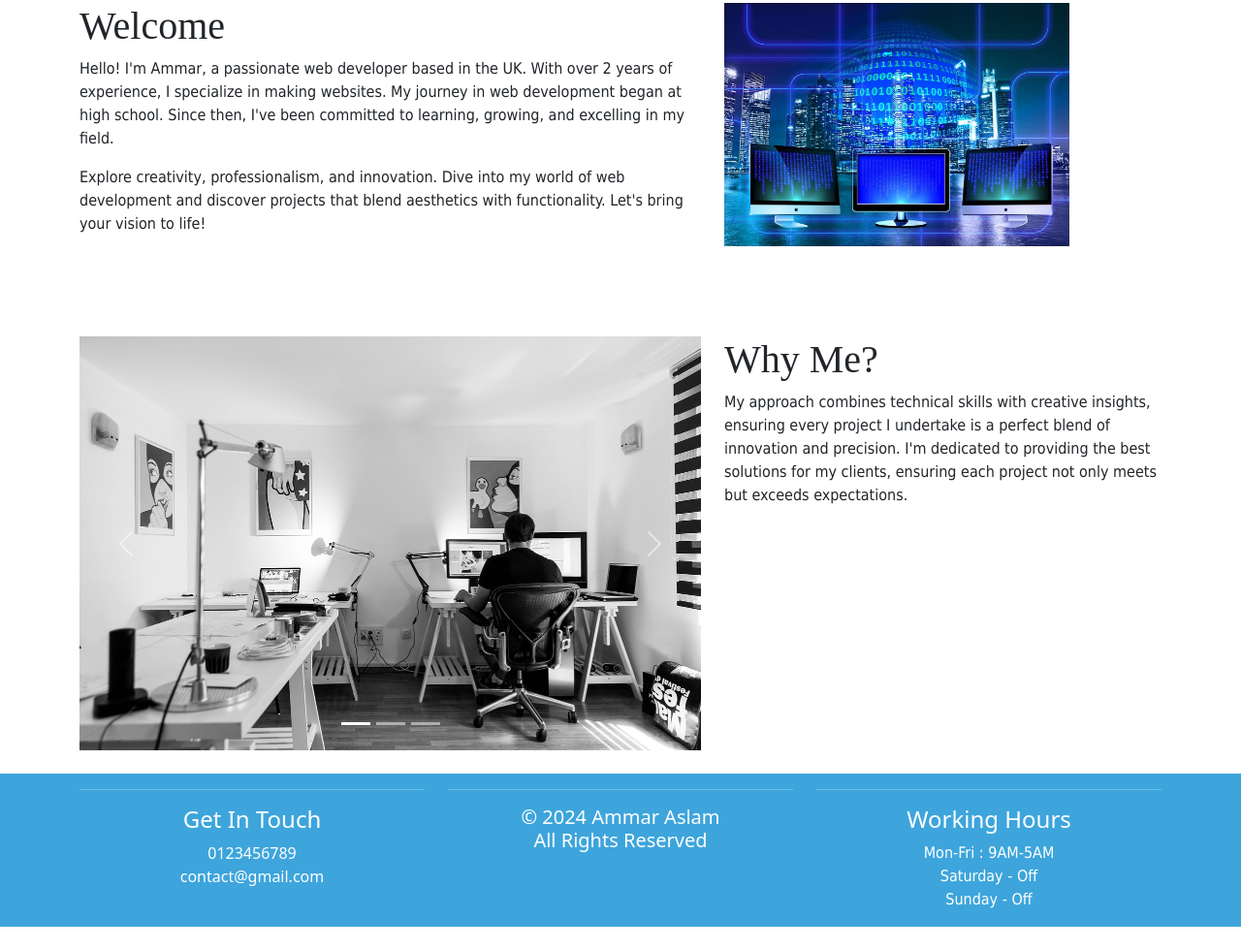
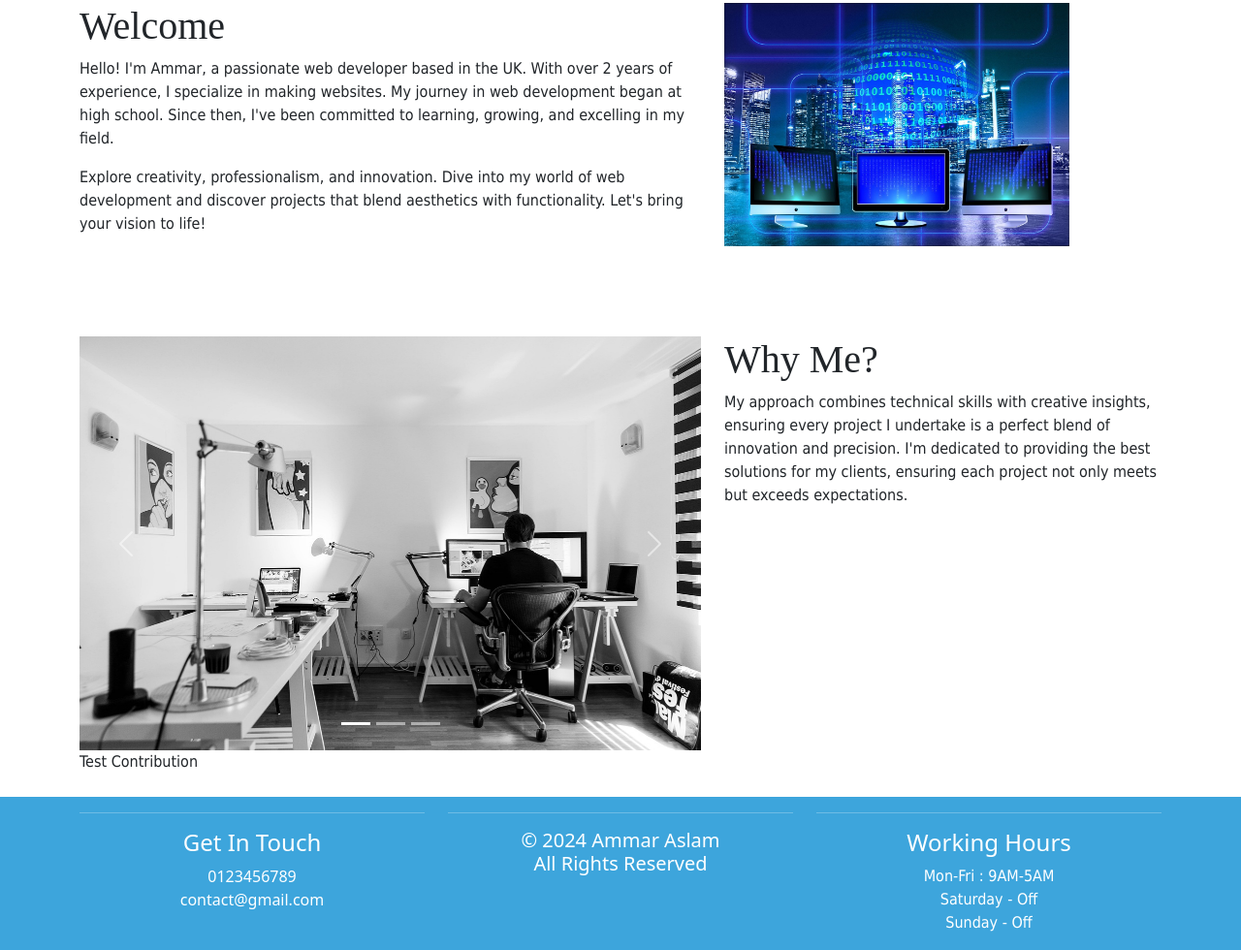
Before and after one commit to Haersa/PortfolioWebsite, a plain HTML site: page index.html in a window 1280 px wide. Shown: the part 601-1581 px from the top of the page at 97% size. Before the commit the page ends 1557 px from the top, so only its background shows below. Drawn offline with nearby package versions, Linux system fonts and the light colour scheme.

Commit message:
Test Contribution

```diff
--- a/index.html
+++ b/index.html
@@ -132,7 +132,7 @@
 
     </div>
 
-
+    <p>Test Contribution</p>
 
     <!-- main container closing div  -->
   </div>
```
